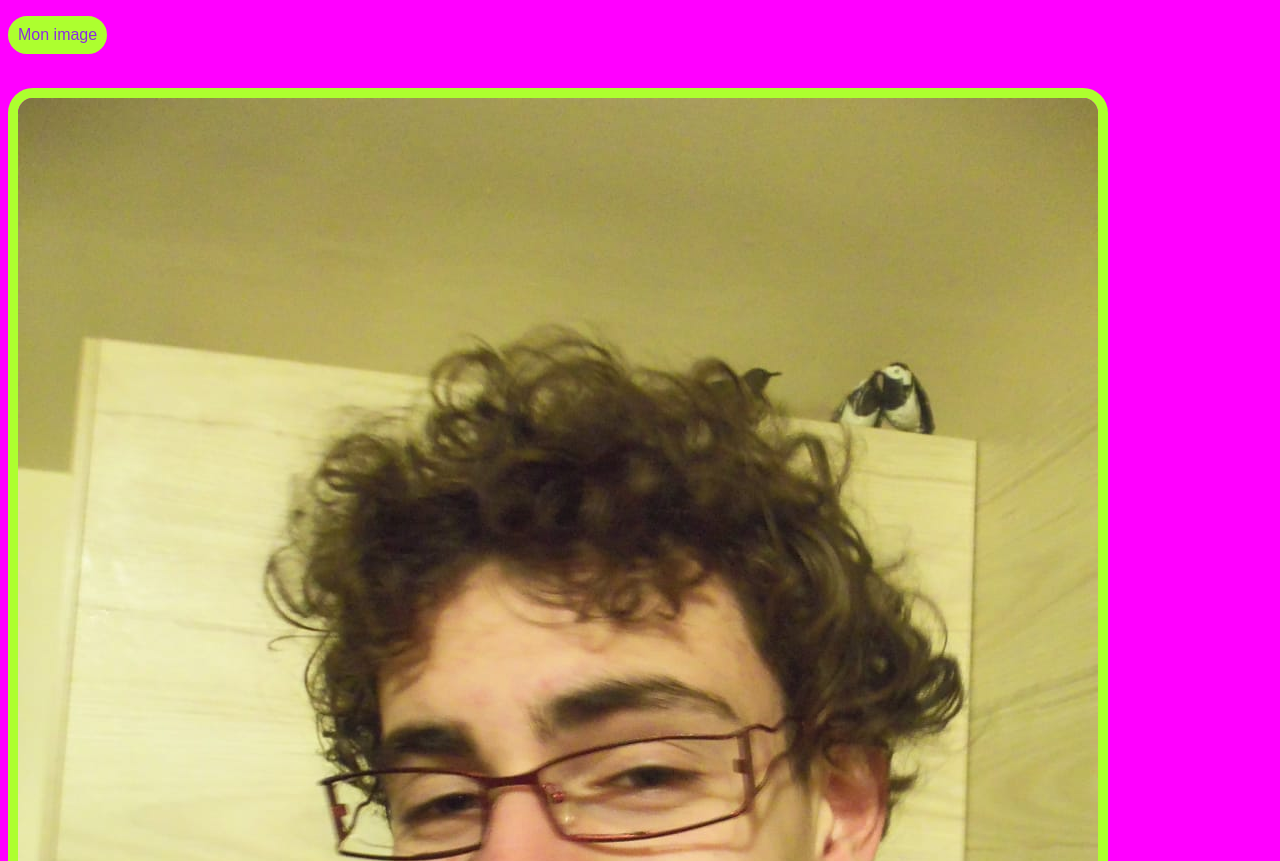
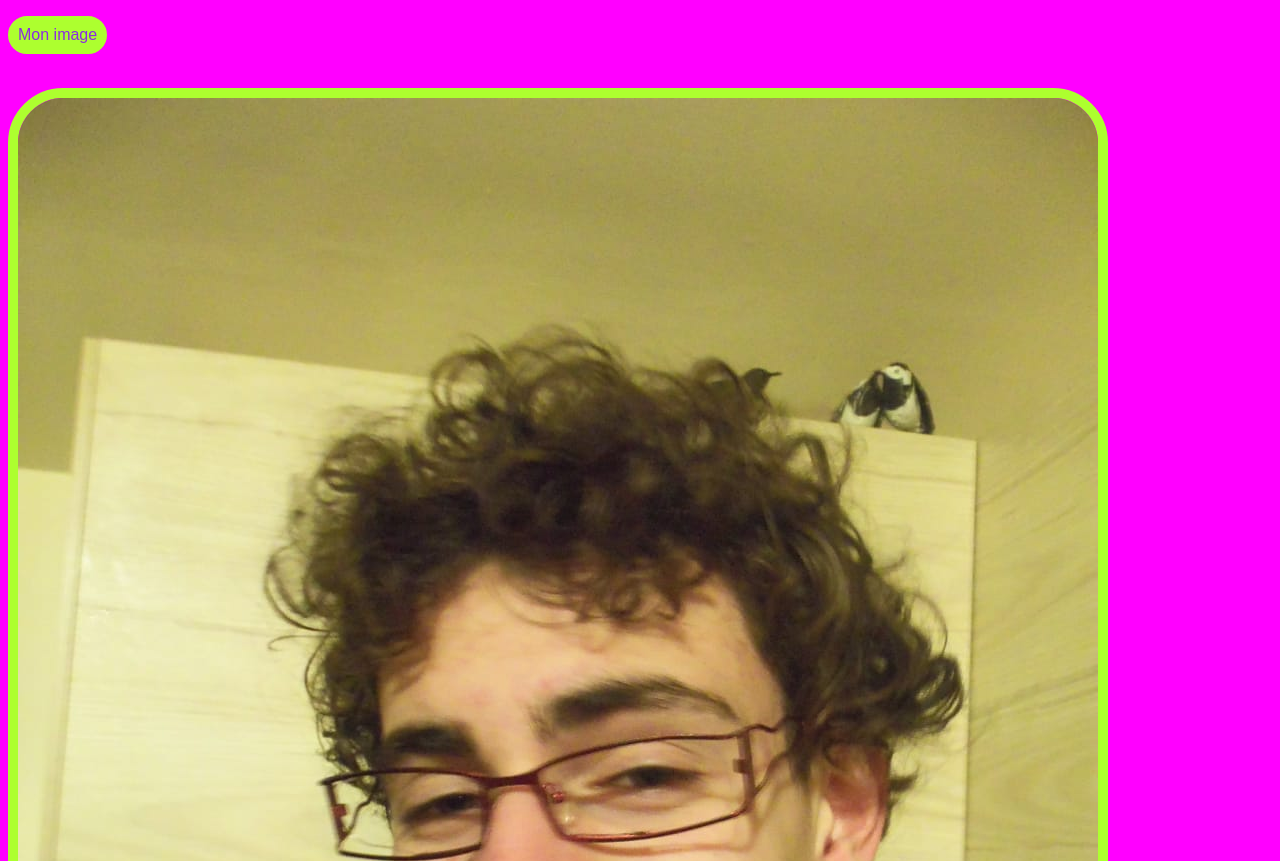
Before and after one commit to KenzoPortelaLJM/mapagehtml, a plain HTML site: page index.html in a window 1280 px wide. Shown: the top 861 px of the page. Drawn offline with Linux system fonts and the light colour scheme.

Commit message:
Update index.html

```diff
--- a/index.html
+++ b/index.html
@@ -47,7 +47,7 @@
         img {
             border: solid 10px ;
             border-color: greenyellow ;
-            border-radius: 25px ;
+            border-radius: 55px ;
         }
         h1, h2, h3, h4, h5, h6 {
             border: solid 10px ;
```
